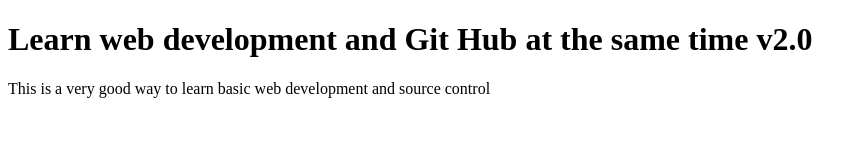
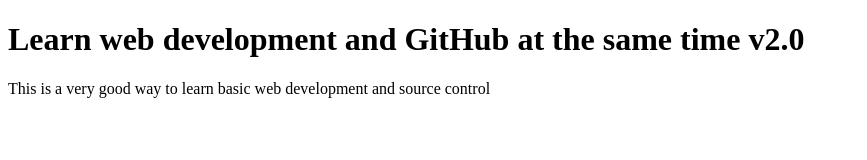
Before and after one commit to radu-matei/simple-web-app, a plain HTML site: page index.html in a window 1280 px wide. Shown: the whole page, without its empty margins (0-867 px from the left). Drawn offline with Linux system fonts and the light colour scheme.

Commit message:
Fixed bug in text

```diff
--- a/index.html
+++ b/index.html
@@ -4,7 +4,7 @@
 <body>
 	<title>Opening Opportunities</title>
 
-	<h1>Learn web development and Git Hub at the same time v2.0</h1>
+	<h1>Learn web development and GitHub at the same time v2.0</h1>
     <p> This is a very good way to learn basic web development and source control</p>
 
 </body>
```
